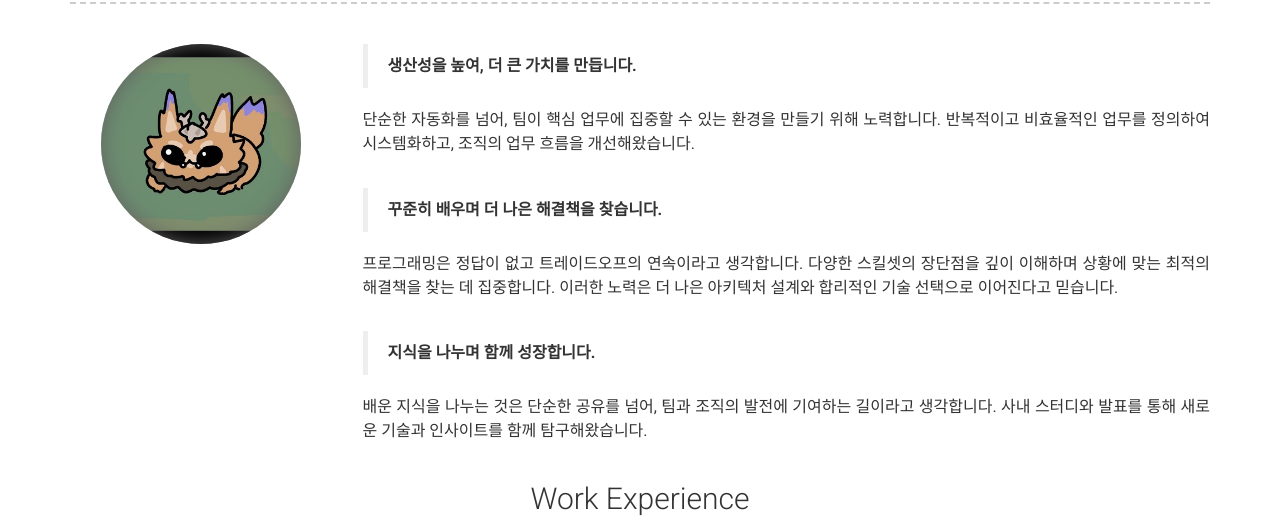
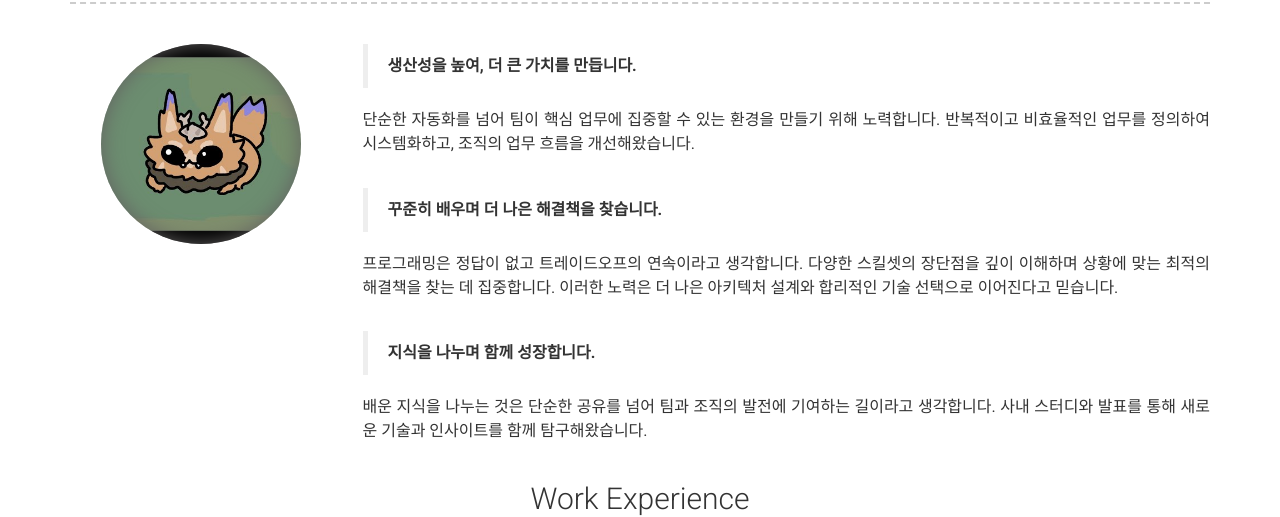
Before and after one commit to im-gnar/im-gnar.github.io, a Jekyll site: the page built from resume.md, in a window 1280 px wide and 1400 px high. Shown: the part 258-775 px from the top of the window. Built offline with Jekyll 4.4.1, drawn with Linux system fonts in a browser that asks for light colours; nearby versions of some CDN libraries; some of the changed text lies outside the part shown.

Commit message:
docs: update work

```diff
--- a/_config.yml
+++ b/_config.yml
@@ -79,7 +79,7 @@ about_profile_image: assets/images/gnar.jpeg
 about_content: |
   > **생산성을 높여, 더 큰 가치를 만듭니다.**
 
-  단순한 자동화를 넘어, 팀이 핵심 업무에 집중할 수 있는 환경을 만들기 위해 노력합니다. 반복적이고 비효율적인 업무를 정의하여 시스템화하고, 조직의 업무 흐름을 개선해왔습니다.
+  단순한 자동화를 넘어 팀이 핵심 업무에 집중할 수 있는 환경을 만들기 위해 노력합니다. 반복적이고 비효율적인 업무를 정의하여 시스템화하고, 조직의 업무 흐름을 개선해왔습니다.
   <br/><br/>
   > **꾸준히 배우며 더 나은 해결책을 찾습니다.**
 
@@ -87,7 +87,7 @@ about_content: |
   <br/><br/>
   > **지식을 나누며 함께 성장합니다.**
 
-  배운 지식을 나누는 것은 단순한 공유를 넘어, 팀과 조직의 발전에 기여하는 길이라고 생각합니다. 사내 스터디와 발표를 통해 새로운 기술과 인사이트를 함께 탐구해왔습니다.
+  배운 지식을 나누는 것은 단순한 공유를 넘어 팀과 조직의 발전에 기여하는 길이라고 생각합니다. 사내 스터디와 발표를 통해 새로운 기술과 인사이트를 함께 탐구해왔습니다.
 
 # -------------------------------------- END Resume Config  --------------------------------------
 
--- a/_data/resume/work-experience.yml
+++ b/_data/resume/work-experience.yml
@@ -33,7 +33,7 @@
       title: Smilegate - 게임 입점/전시 플랫폼
       caption: 2024.07 - 현재
       quote: |
-        모놀리식 시스템으로 구성되어 빌드 타임 및 강결합으로 인한 독립적 운영이 어려웠던 서비스를 개편하는 프로젝트입니다.
+        모놀리식 시스템으로 구성되어 빌드 타임이 길고 강결합으로 인해 독립적 운영이 어려웠던 서비스를 개편하는 프로젝트입니다.
         <br>멀티모듈 프로젝트와 MSA 기반 아키텍처를 설계하고 성능과 확장성을 개선하였습니다.
       description: |
         * **아키텍처 재설계 및 성능 개선**
@@ -43,7 +43,7 @@
 
         * **게임 라이프사이클 관리 시스템 개발**
           * 출시, 제재 등 상태 변경 처리를 위한 이벤트 기반 아키텍처 구현
-          * 어드민(정합성)과 전시(성능) 요구사항에 맞춘 이원화 데이터 구조 설계
+          * 퍼블리싱(정합성)과 전시(성능) 요구사항에 맞춘 이원화 데이터 구조 설계
           * 카프카를 이용한 상품 이벤트 처리 구축
             * 항상 최신 데이터를 처리하기 위한 Zero-payoad 방식의 메시지 설계
             * 동일 상품 처리를 위한 메세지 키 구성
```
